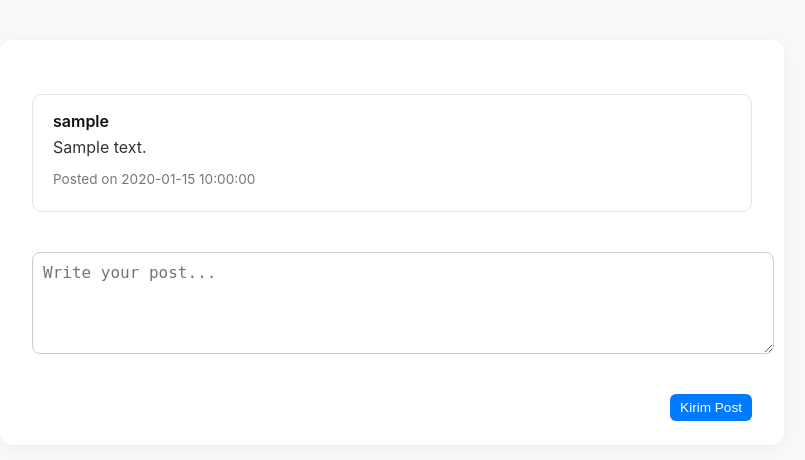
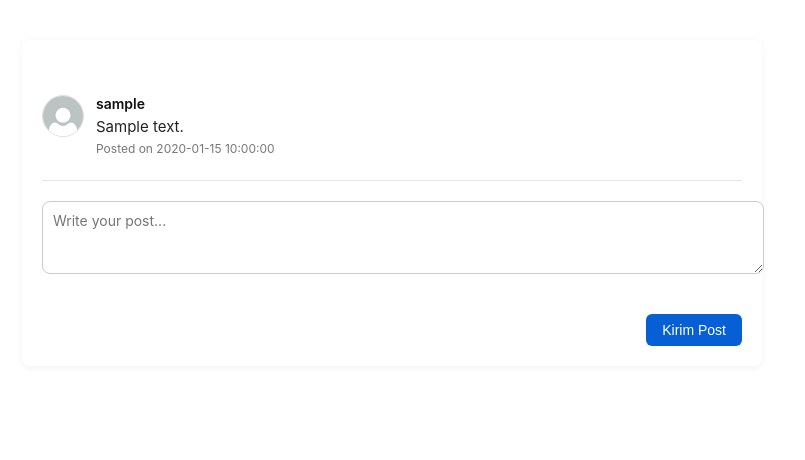
Before and after one commit to pbp-kelompok-10/xcore, a Django app: page /forum/00000000-0000-0000-0000-000000000001/ in a window 1280 px wide. Shown: the top 460 px of the page, without its empty margins (248-1053 px from the left). Run offline with Django 5.2, Linux system fonts and the light colour scheme; tables that the repository leaves empty hold one stand-in row (values such as "Sample post").

Commit message:
Add Style To Forum Page

```diff
--- a/forum/static/css/main_forum.css
+++ b/forum/static/css/main_forum.css
@@ -1,164 +1,167 @@
-/* ==== GLOBAL ==== */
-body {
-    font-family: "Inter", "Segoe UI", sans-serif;
-    background-color: #f9f9fb;
-    color: #222;
-    margin: 0;
-    padding: 0;
+/* ========== GENERAL LAYOUT ========== */
+.forum-container {
+    max-width: 700px;
+    margin: 40px auto;
+    background: #fff;
+    border-radius: 8px;
+    padding: 20px;
+    box-shadow: 0 2px 8px rgba(0, 0, 0, 0.05);
+    font-family: "Inter", sans-serif;
 }
 
-.forum-container {
-    max-width: 720px;
-    margin: 40px auto;
-    background: #fff;
-    border-radius: 12px;
-    box-shadow: 0 4px 20px rgba(0,0,0,0.05);
-    padding: 24px 32px;
-}
-
-h1 {
-    text-align: center;
-    color: #333;
-    margin-bottom: 30px;
-    font-size: 1.8rem;
-}
-
-/* ==== POST CONTAINER ==== */
-.posts-container {
-    display: flex;
-    flex-direction: column;
-    gap: 20px;
-}
-
+/* ========== POST CARD (MATCH-CARD) ========== */
 .match-card {
     display: flex;
     align-items: flex-start;
-    background-color: #fff;
-    border: 1px solid #e4e4e4;
-    border-radius: 10px;
-    padding: 16px 20px;
-    transition: background 0.2s ease;
-}
-
-.match-card:hover {
-    background-color: #fafafa;
+    padding: 14px 0;
+    border-bottom: 1px solid #e5e5e5;
 }
 
 .score-section {
     flex: 1;
+    display: flex;
+    flex-direction: column;
+    gap: 4px;
 }
 
-/* ==== AUTHOR INFO ==== */
+/* ========== PROFILE PICTURE ========== */
+.profile-post {
+    margin-right: 12px;
+}
+
+.profile-post img {
+    width: 40px;
+    height: 40px;
+    border-radius: 50%;
+    object-fit: cover;
+    border: 1px solid #ddd;
+}
+
+
+/* ========== DISPLAY MODE ========== */
+.post-display {
+    display: flex;
+    flex-direction: column;
+    gap: 4px;
+}
+
 .post-authorname {
     font-weight: 600;
+    font-size: 14px;
     color: #111;
-    margin-bottom: 4px;
+}
+
+.score {
+    font-size: 15px;
+    color: #222;
+    line-height: 1.4;
 }
 
 .match-info {
-    font-size: 0.85rem;
+    font-size: 12px;
     color: #777;
-    margin-bottom: 8px;
 }
 
-/* ==== POST MESSAGE ==== */
-.score {
-    font-size: 1rem;
-    color: #333;
-    margin-bottom: 12px;
-    line-height: 1.5;
-    white-space: pre-wrap;
+.post-actions {
+    display: flex;
+    gap: 10px;
+    margin-top: 6px;
 }
 
-/* ==== ACTION BUTTONS ==== */
-.post-actions {
-    display: flex;
-    gap: 8px;
+.post-actions button {
+    background: none;
+    border: none;
+    color: #065fd4;
+    font-size: 13px;
+    cursor: pointer;
+    padding: 0;
+    transition: color 0.2s;
 }
 
-.btn {
-    border: none;
-    border-radius: 6px;
-    padding: 6px 10px;
-    cursor: pointer;
-    font-size: 0.85rem;
-    font-weight: 500;
-    transition: background 0.2s ease;
+.post-actions button:hover {
+    color: #0049a8;
+    text-decoration: underline;
 }
 
-.btn-sm {
-    font-size: 0.8rem;
-    padding: 5px 8px;
-}
-
-.btn-primary {
-    background-color: #007bff;
-    color: #fff;
-}
-
-.btn-primary:hover {
-    background-color: #0069d9;
-}
-
-.btn-secondary {
-    background-color: #e4e6eb;
-    color: #333;
-}
-
-.btn-secondary:hover {
-    background-color: #d8dadf;
-}
-
-.btn-danger {
-    background-color: #ff4d4d;
-    color: #fff;
-}
-
-.btn-danger:hover {
-    background-color: #e63e3e;
-}
-
-.btn-success {
-    background-color: #4CAF50;
-    color: #fff;
-}
-
-.btn-success:hover {
-    background-color: #43a047;
-}
-
-/* ==== EDIT MODE ==== */
+/* ========== EDIT MODE ========== */
 .edit-mode {
     display: none;
+    margin-top: 8px;
 }
 
 .edit-mode.active {
     display: block;
 }
 
-.post-display.editing {
-    display: none;
+.edit-form textarea {
+    width: 100%;
+    border: 1px solid #ccc;
+    border-radius: 6px;
+    padding: 8px;
+    font-size: 14px;
+    font-family: inherit;
+    resize: vertical;
+    transition: border-color 0.2s;
 }
 
-.edit-form textarea {
-    width: 100%;
-    border: 1px solid #ddd;
-    border-radius: 8px;
-    padding: 8px 10px;
-    font-size: 0.95rem;
-    resize: vertical;
-    min-height: 70px;
-    margin-bottom: 8px;
+.edit-form textarea:focus {
+    outline: none;
+    border-color: #065fd4;
 }
 
 .edit-actions {
+    margin-top: 6px;
     display: flex;
     gap: 8px;
 }
 
-/* ==== FORM INPUT ==== */
+.btn {
+    cursor: pointer;
+    border: none;
+    border-radius: 6px;
+    padding: 6px 12px;
+    font-size: 13px;
+    transition: background 0.2s, transform 0.1s;
+}
+
+.btn:hover {
+    transform: translateY(-1px);
+}
+
+.btn-sm {
+    font-size: 13px;
+    padding: 5px 10px;
+}
+
+.btn-success {
+    background: #0f9d58;
+    color: #fff;
+}
+
+.btn-success:hover {
+    background: #0b7c46;
+}
+
+.btn-secondary {
+    background: #ddd;
+    color: #333;
+}
+
+.btn-secondary:hover {
+    background: #ccc;
+}
+
+.btn-danger {
+    color: #d93025;
+}
+
+.btn-danger:hover {
+    color: #b92b22;
+}
+
+/* ========== FORM AREA ========== */
 #postForm {
-    margin-top: 40px;
+    margin-top: 20px;
     display: flex;
     flex-direction: column;
     gap: 10px;
@@ -166,29 +169,39 @@ h1 {
 
 #postContent {
     width: 100%;
+    border-radius: 8px;
     border: 1px solid #ccc;
-    border-radius: 8px;
     padding: 10px;
-    font-size: 1rem;
+    font-family: inherit;
+    font-size: 14px;
     resize: vertical;
-    min-height: 80px;
+}
+
+#postContent:focus {
+    outline: none;
+    border-color: #065fd4;
 }
 
 #submitPost {
     align-self: flex-end;
+    background: #065fd4;
+    color: #fff;
+    border: none;
+    border-radius: 6px;
+    padding: 8px 16px;
+    cursor: pointer;
+    font-size: 14px;
+    transition: background 0.2s;
 }
 
-/* ==== SMALL SCREEN ==== */
-@media (max-width: 600px) {
-    .forum-container {
-        padding: 16px;
-    }
+#submitPost:hover {
+    background: #0049a8;
+}
 
-    .match-card {
-        padding: 12px 14px;
-    }
-
-    .btn {
-        font-size: 0.75rem;
-    }
+/* ========== EMPTY STATE ========== */
+.posts-container p {
+    text-align: center;
+    color: #888;
+    padding: 30px 0;
+    font-size: 15px;
 }
--- a/forum/static/js/main_forum.js
+++ b/forum/static/js/main_forum.js
@@ -1,5 +1,3 @@
-
-console.log("Static URL:", window.STATIC_URL);
 $(document).ready(function () {
     displayPosts();
 
@@ -150,6 +148,10 @@ $(document).ready(function () {
 
                         var postHtml = `
                             <div class="match-card">
+                                <div class="profile-post">
+                                    <img src="${post.author_picture || defaultProfilePic}" alt="User Picture">
+                                </div>
+
                                 <div class="score-section">
                                     <!-- DISPLAY MODE -->
                                     <div class="post-display">
--- a/forum/templates/main_forum.html
+++ b/forum/templates/main_forum.html
@@ -28,7 +28,7 @@
 
     <!-- LOAD forumId DAN JS DI AKHIR -->
     <script>
-        window.STATIC_URL = "{% get_static_prefix %}";
+        const defaultProfilePic = "{% static 'image/default_pp.jpg' %}"; //kenapa ga nge catch, padahal di main_forum.css bisa
         const forumId = "{{ forum.id }}";
     </script>
     <script src="{% static 'js/main_forum.js' %}"></script>
```
